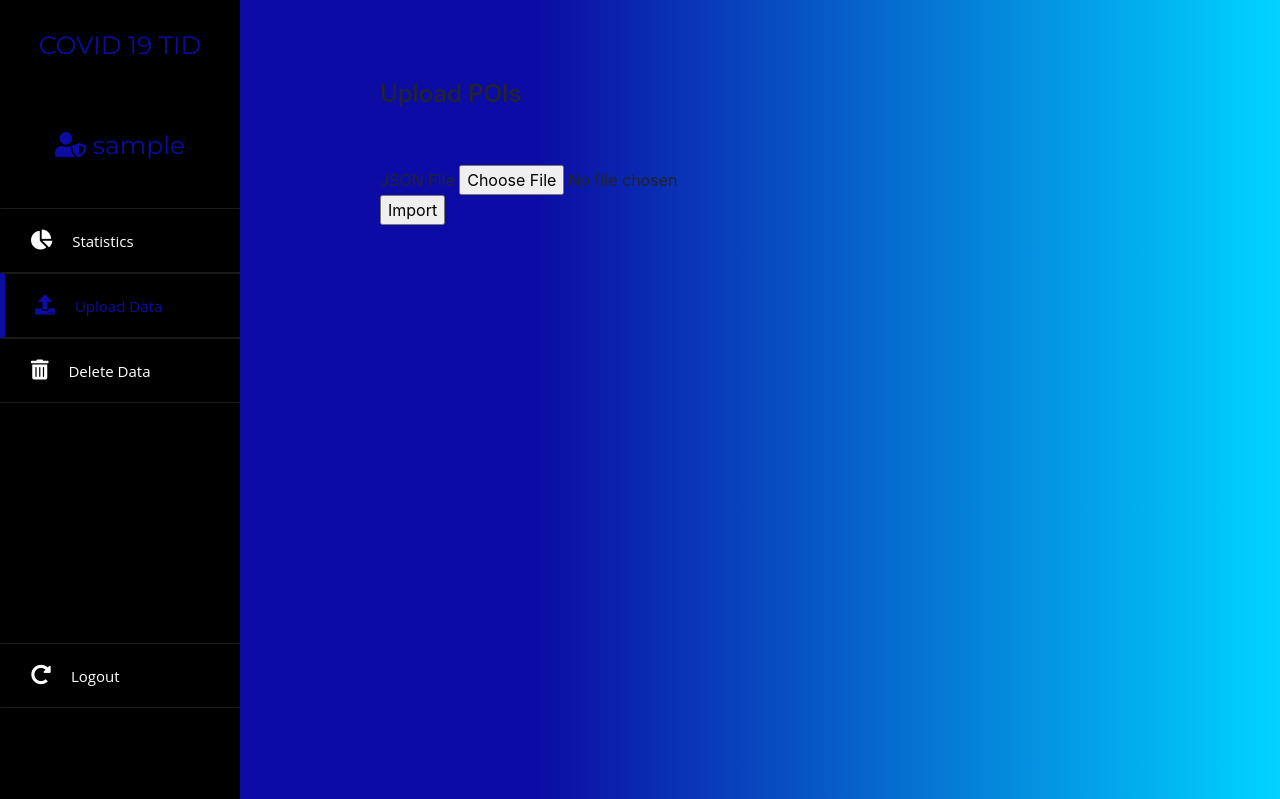
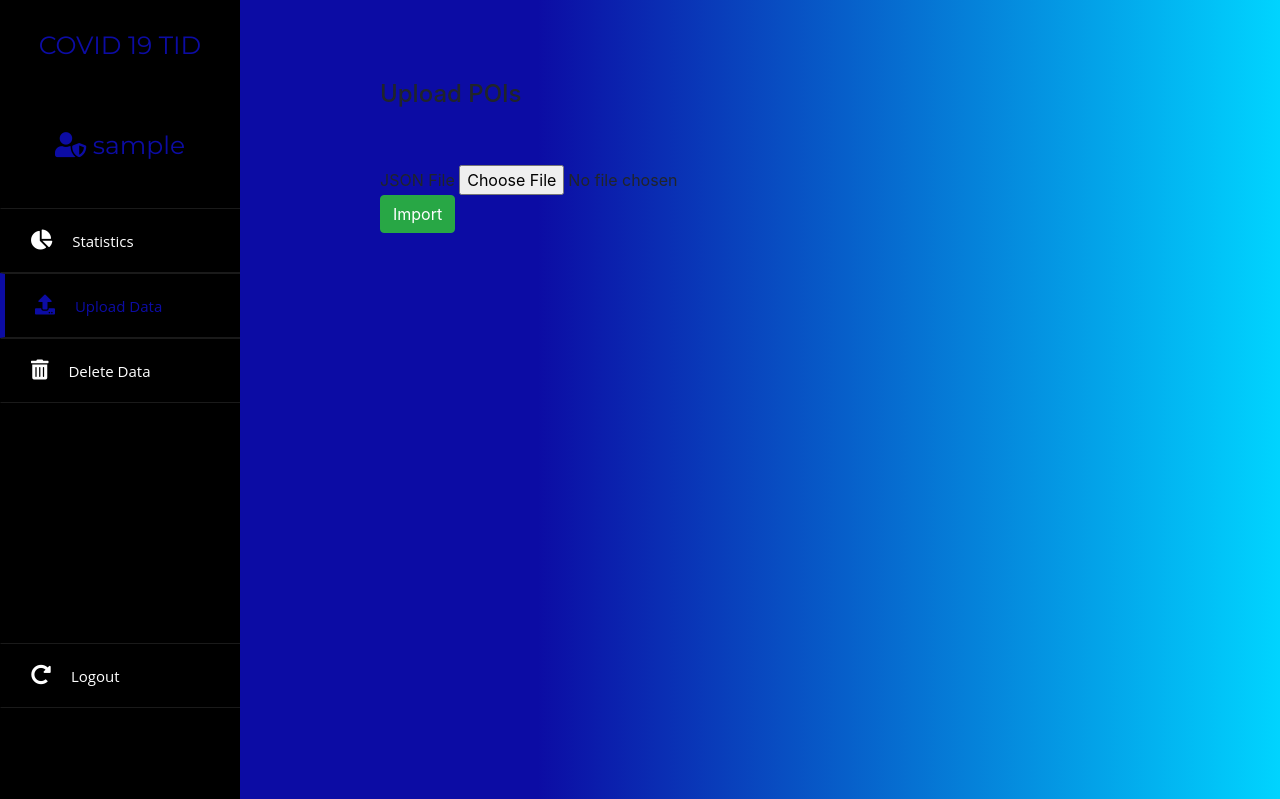
Before and after one commit to b4k0/COVID19TID, a PHP site: page /adminDashboardUpload.php in a window 1280 px wide. Shown: the top 799 px of the page. Run offline with PHP 8.4, Linux system fonts and the light colour scheme; the visitor is signed in with stand-in values (Sample User, id 1).

Commit message:
Update upload admin with refactor button

```diff
--- a/Admin/adminDashboardUpload.php
+++ b/Admin/adminDashboardUpload.php
@@ -85,7 +85,7 @@ error_reporting(E_ALL ^ E_WARNING);;
       <form method="post" enctype="multipart/form-data">
 			JSON File <input type="file" name="jsonFile">
 			<br>
-			<input type="submit" value="Import" name="buttomImport">
+			<input type="submit" value="Import" name="buttomImport" class="btn btn-success">
 		</form>
 </div>
 </div>
```
